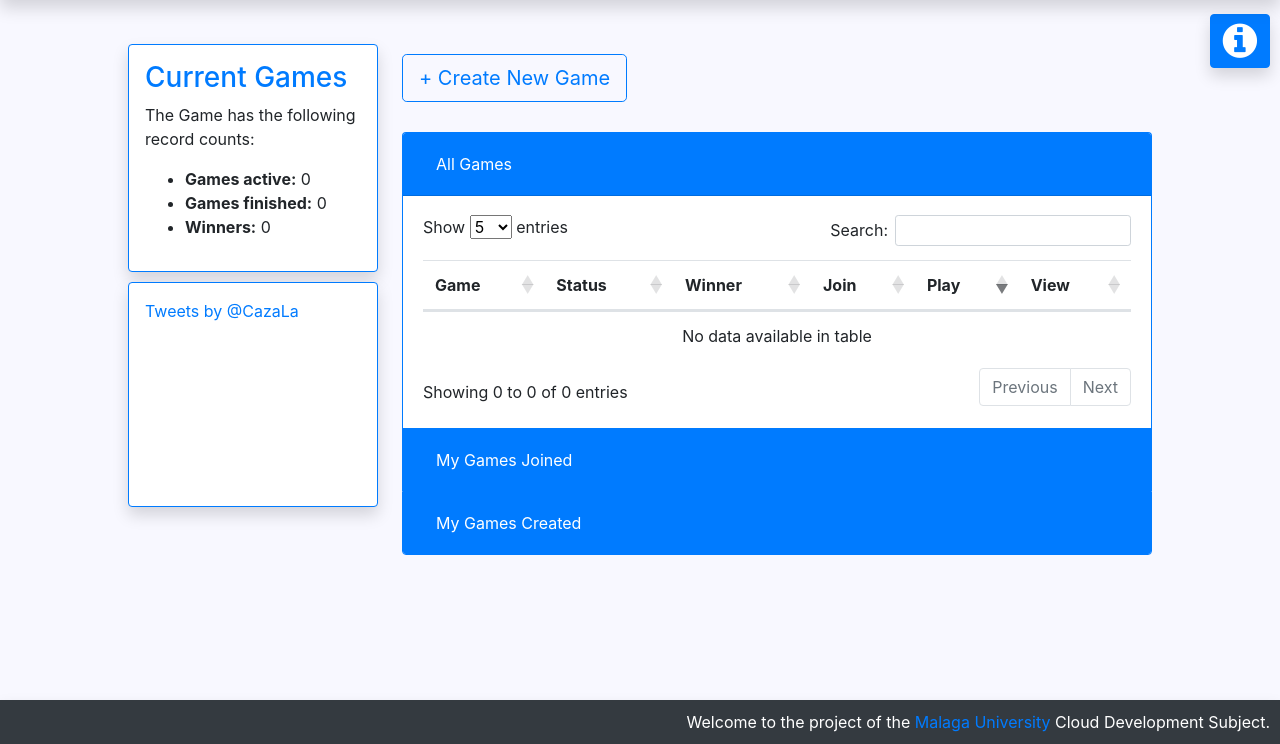
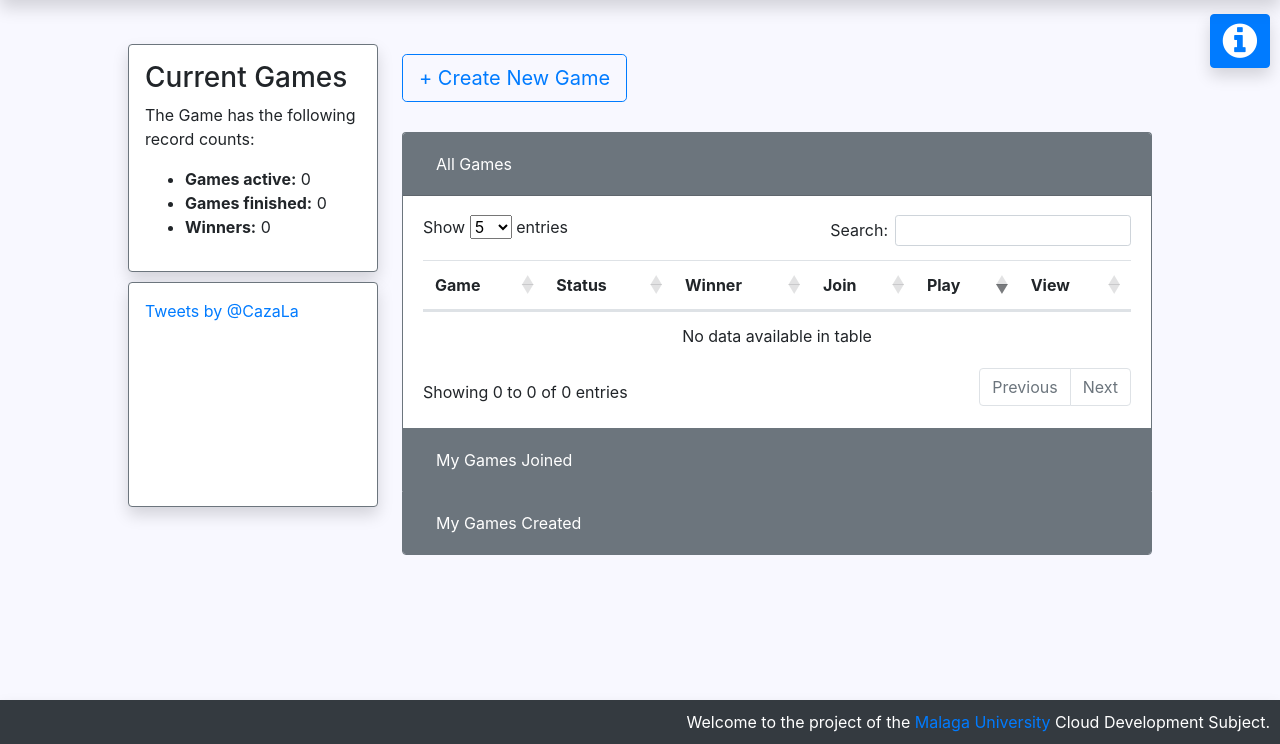
Before and after one commit to DRTorresRuiz/LaCazaDelTesoro, a Django app: page / in a window 1280 px wide. Shown: the part 56-800 px from the top of the page. Run offline with Django 3.2, Linux system fonts and the light colour scheme; the visitor is signed in with stand-in values (Sample User, id 1); data that the repository does not hold is empty; some libraries are stand-ins or nearby versions.

Commit message:
[MOD] I prefer a darker mode hehe

```diff
--- a/homepage/templates/index_homepage.html
+++ b/homepage/templates/index_homepage.html
@@ -25,8 +25,8 @@
   {% endblock %}
 
   <div style="margin-bottom: 10px; width: 250px; float: left;min-height: 225px"
-       class="border border-primary rounded shadow p-3 bg-white">
-    <h3 class="text-primary">Current Games</h3>
+       class="border border-secondary rounded shadow p-3 bg-white">
+    <h3>Current Games</h3>
     <p>The Game has the following record counts:</p>
     <ul>
       <li><strong>Games active:</strong> {{ num_games_active }}</li>
@@ -40,8 +40,8 @@
        class="btn btn-outline-primary btn-lg"
        href="{% url 'create' %}">+ Create New Game</a>
     <div class="accordion" id="panelGames">
-        <div class="card border-primary">
-            <div class="card-header bg-primary" id="headingTwo">
+        <div class="card border-secondary">
+            <div class="card-header bg-secondary" id="headingTwo">
               <h5 class="mb-0">
                 <button class="btn btn-link text-white" type="button" data-toggle="collapse" data-target="#collapseTwo" aria-expanded="false" aria-controls="collapseTwo">
                   All Games
@@ -90,7 +90,7 @@
                          <td></td>
                         {% endif %}
                         {% if user.is_superuser %}
-                            <td><a href="/Game/control/{{ game.id }}/" class="btn btn-secondary">View</a></td>
+                            <td><a href="/Game/control/{{ game.id }}/" class="btn btn-info">View</a></td>
                         {% endif %}
                         </tr>
                     {% endfor %}
@@ -99,8 +99,8 @@
               </div>
             </div>
           </div>
-          <div class="card border-primary">
-            <div class="card-header bg-primary" id="headingOne">
+          <div class="card border-secondary">
+            <div class="card-header bg-secondary" id="headingOne">
               <h5 class="mb-0">
                 <button class="btn btn-link text-white" type="button" data-toggle="collapse" data-target="#collapseOne" aria-expanded="true" aria-controls="collapseOne">
                   My Games Joined
@@ -150,8 +150,8 @@
               </div>
             </div>
           </div>
-      <div class="card border-primary">
-        <div class="card-header bg-primary" id="headingThree">
+      <div class="card border-secondary">
+        <div class="card-header bg-secondary" id="headingThree">
           <h5 class="mb-0">
             <button class="btn btn-link text-white" type="button" data-toggle="collapse" data-target="#collapseThree" aria-expanded="true" aria-controls="collapseThree">
               My Games Created
@@ -185,7 +185,7 @@
                      <td>{{game.winner}}</td>
                     {% endif %}
                      <td>{{ game.count_treasures }}</td>
-                     <td><a href="/Game/control/{{ game.id }}/" class="btn btn-secondary">View</a></td>
+                     <td><a href="/Game/control/{{ game.id }}/" class="btn btn-info">View</a></td>
                     </tr>
                 {% endfor %}
                   </tbody>
@@ -215,7 +215,7 @@ $(document).ready(function () {
 
 
   <div style="margin-bottom: 10px; width: 250px; float: left; min-height: 225px"
-       class="border border-primary rounded shadow p-3 bg-white">
+       class="border border-secondary rounded shadow p-3 bg-white">
     <a class="twitter-timeline"
         href="https://twitter.com/CazaLa"
         data-chrome="nofooter noborders"
```
